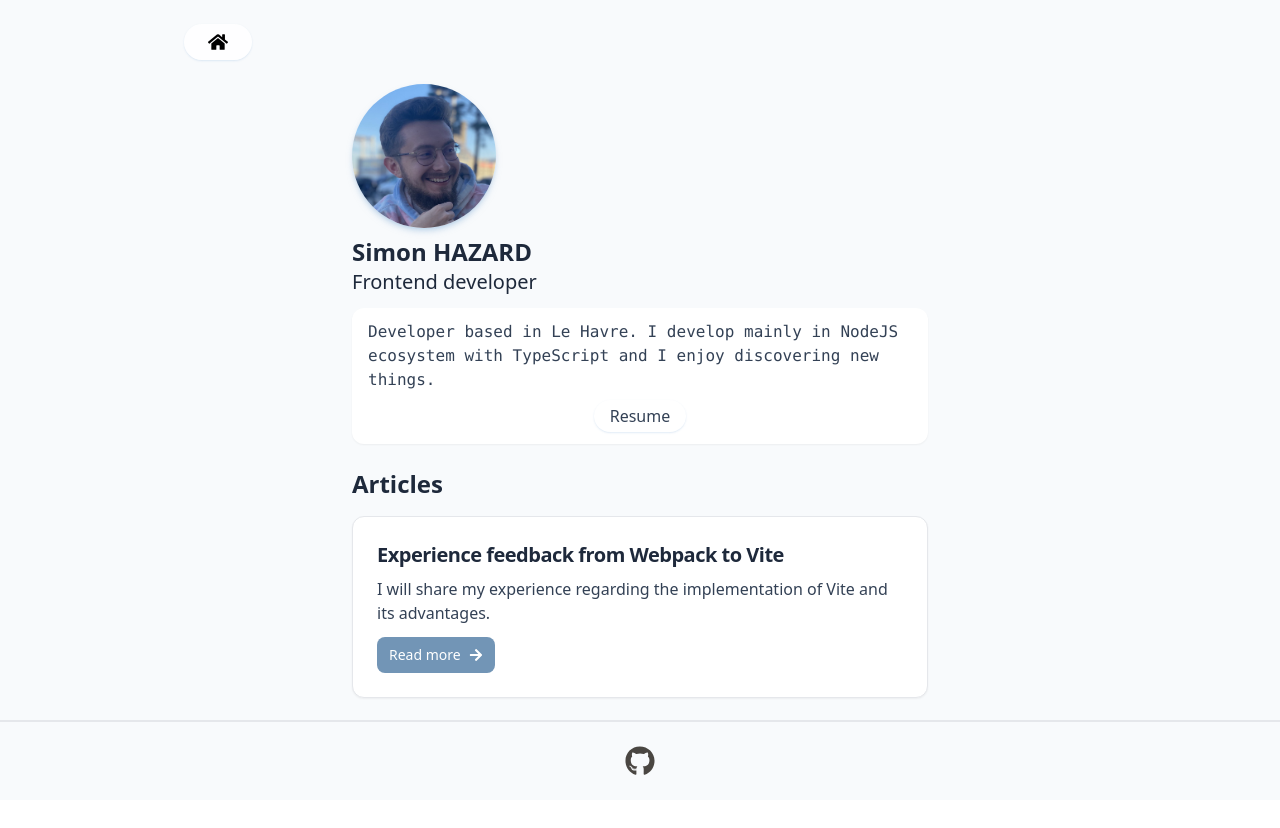
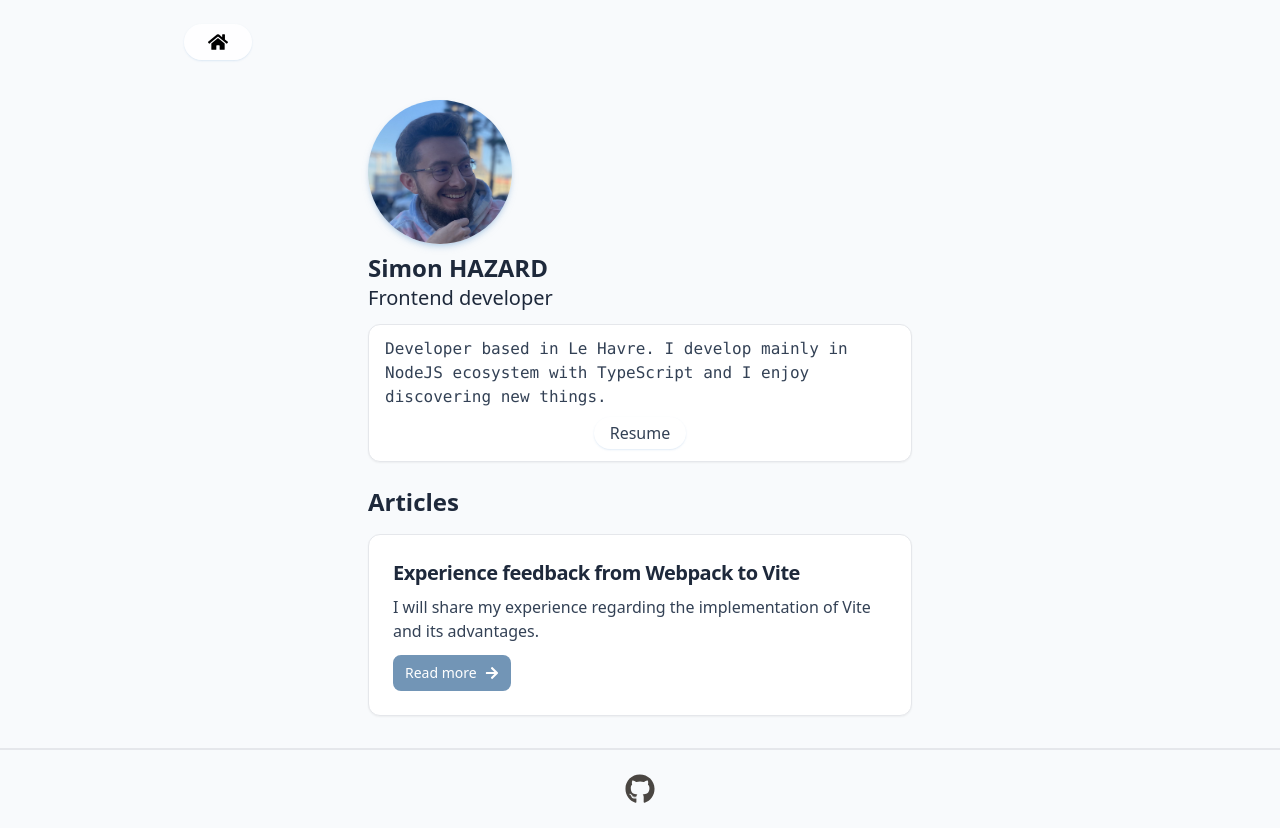
Before and after one commit to SimonHazard/simonhazard.github.io, a React (Vite) app: page /#/ in a window 1280 px wide. Before the commit the page ends 800 px from the top, so only its background shows below. Built offline with nearby package versions, Linux system fonts and the light colour scheme.

Commit message:
fix style

```diff
--- a/src/pages/Home.tsx
+++ b/src/pages/Home.tsx
@@ -8,7 +8,7 @@ const description =
 
 const Home = () => {
   return (
-    <div className="mx-auto flex max-w-xl flex-col gap-6 text-slate-700">
+    <div className="mx-auto flex max-w-xl flex-col gap-6 p-4 text-slate-700">
       <section className="flex flex-col gap-3">
         <div>
           <img
@@ -23,7 +23,7 @@ const Home = () => {
         </div>
 
         <div>
-          <div className="w-full rounded-xl border-gray-200 bg-white px-4 py-3 shadow-sm">
+          <div className="w-full rounded-xl border border-gray-200 bg-white px-4 py-3 shadow-sm">
             <p className="font-mono">
               {description.split('').map((char, index) => {
                 return (
```
